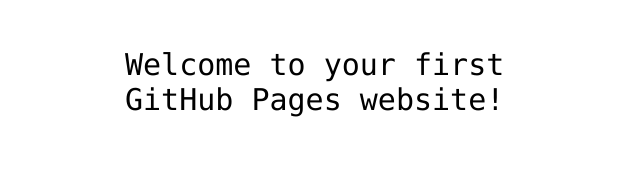
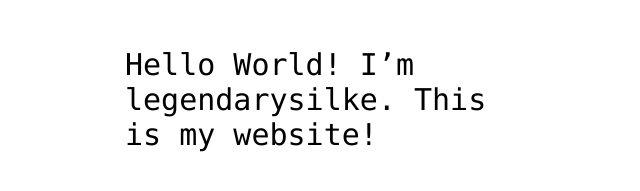
Before and after one commit to legendarysilke/legendarysilke.github.io, a plain HTML site: page index.html in a window 1280 px wide. Shown: the part 341-532 px from the top of the page, without its empty margins (315-955 px from the left). Drawn offline with Linux system fonts and the light colour scheme.

Commit message:
Add username

```diff
--- a/index.html
+++ b/index.html
@@ -12,7 +12,7 @@
 <img src="https://octodex.github.com/images/daftpunktocat-thomas.gif" id="octocat" alt="octocat-gif" />
 
 <!-- Change this code here by copy and pasting your template on line 15 -->
-<p>Welcome to your first GitHub Pages website!</p>
+<p>Hello World! I’m legendarysilke. This is my website!</p>
 
 </body>
 </html>
```
